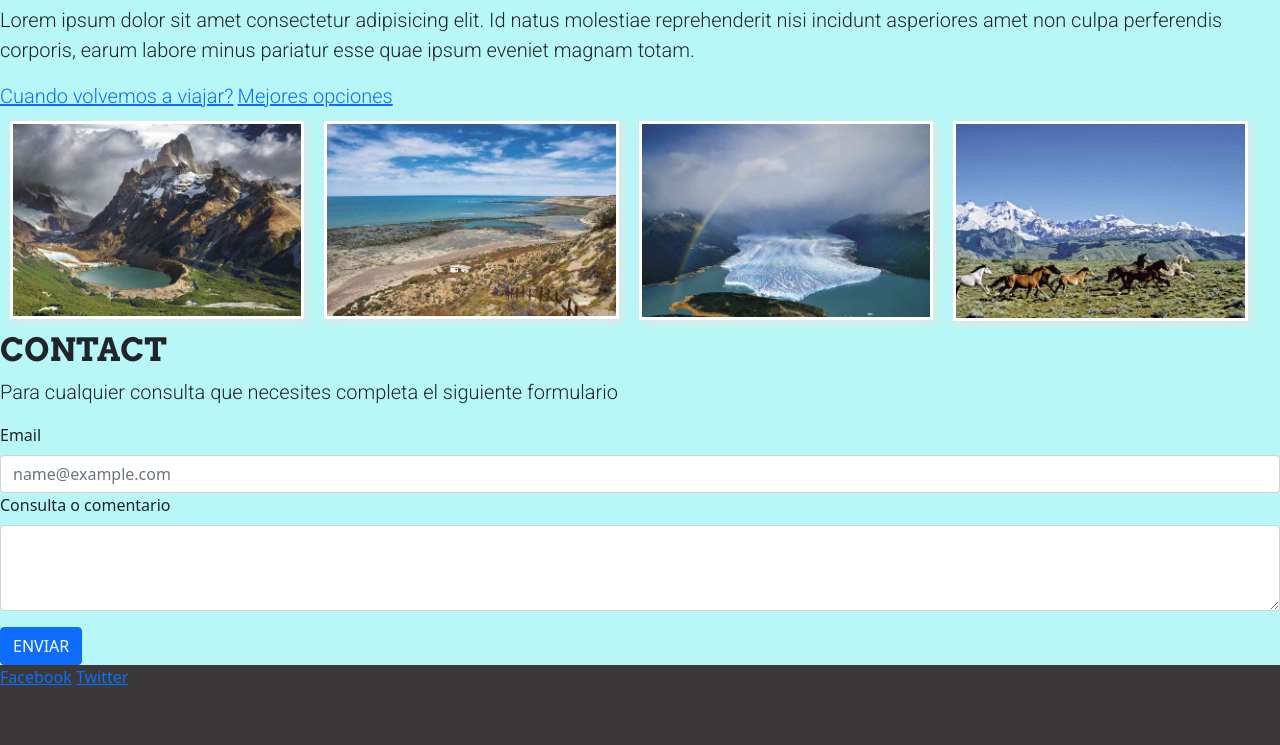
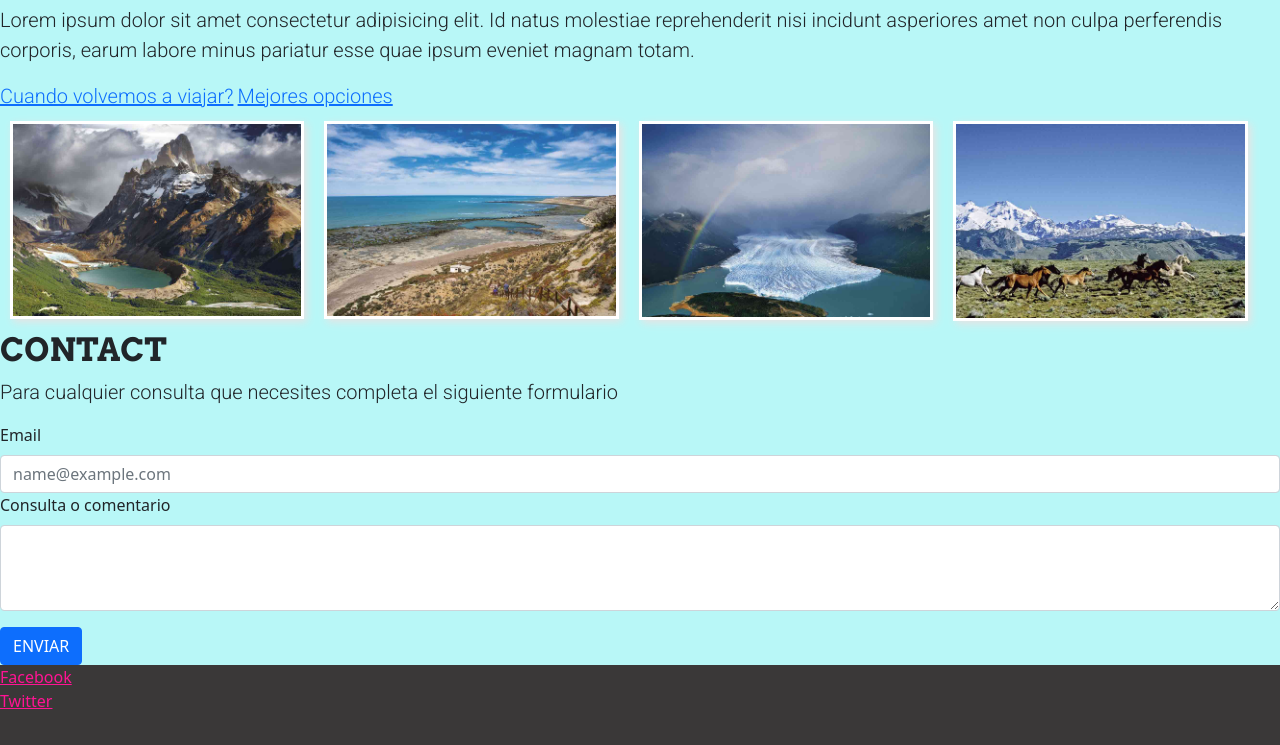
Before and after one commit to mariela165santacruz/TuMejorViaje, a plain HTML site: page index.html in a window 1280 px wide. Shown: the part 1165-1910 px from the top of the page. Drawn offline with nearby package versions, Linux system fonts and the light colour scheme.

Commit message:
segundo commit/modificacion css

```diff
--- a/css/estilo.css
+++ b/css/estilo.css
@@ -83,3 +83,11 @@ p {
   box-shadow: 3px 3px 8px 0px rgb(233, 227, 227);
   max-width: 23vw;
 }
+.footer__link{
+  color:deeppink;
+  display: flex
+}
+
+  .footer__link:hover{
+    color: yellow;
+  }
--- a/css/estiloblog.css
+++ b/css/estiloblog.css
@@ -100,3 +100,11 @@
    .card:nth-child(1) {
      width: 420px;
    }
+   .footer__link{
+    color:deeppink;
+    display: flex
+  }
+
+    .footer__link:hover{
+      color: yellow;
+    }
--- a/css/estilocontact.css
+++ b/css/estilocontact.css
@@ -69,3 +69,11 @@
       height: 400px; width: 400px;
       background-color: rgb(245, 255, 109);
    }
+   .footer__link{
+    color:deeppink;
+    display: flex
+  }
+
+    .footer__link:hover{
+      color: yellow;
+    }
```
